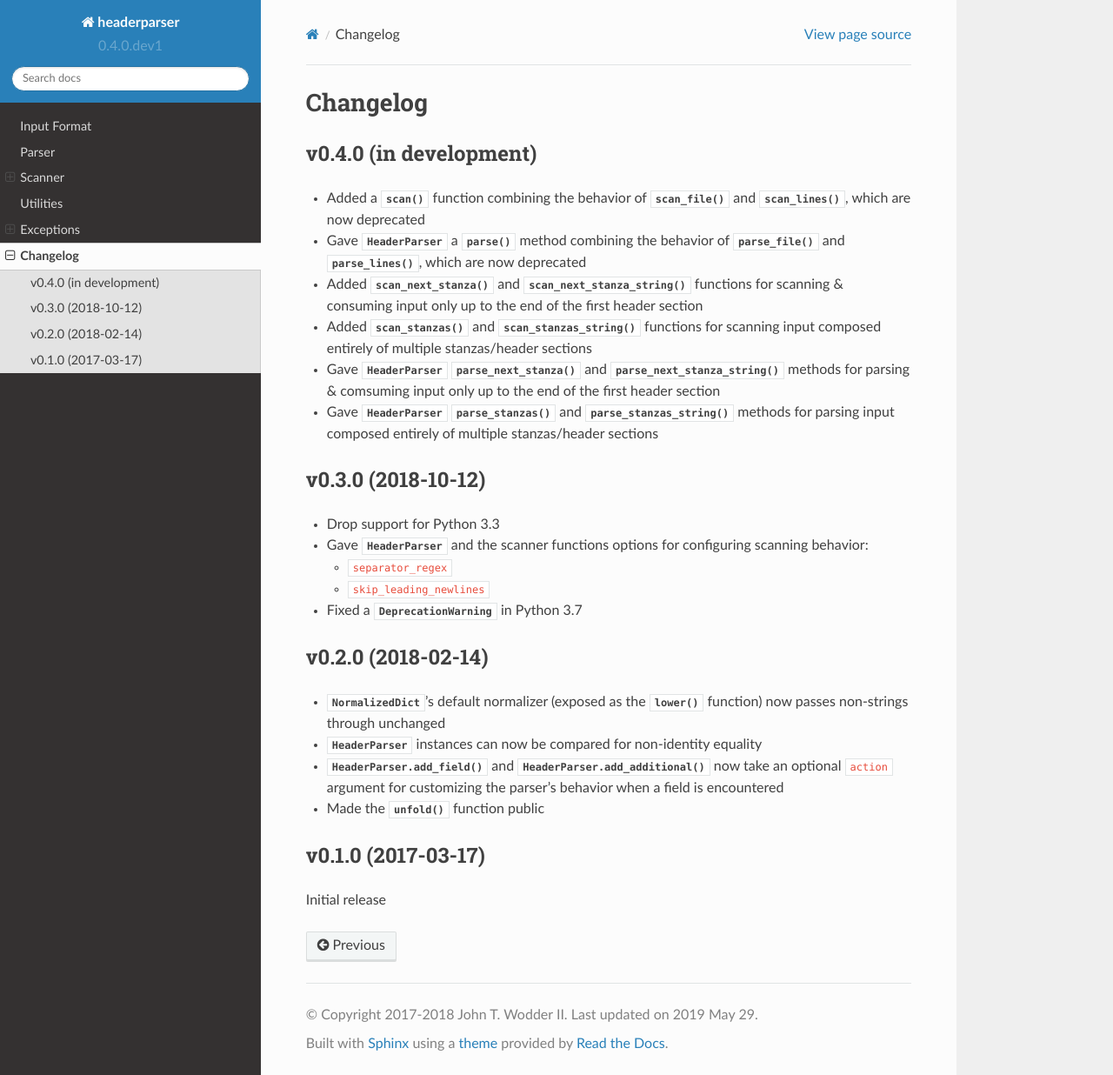
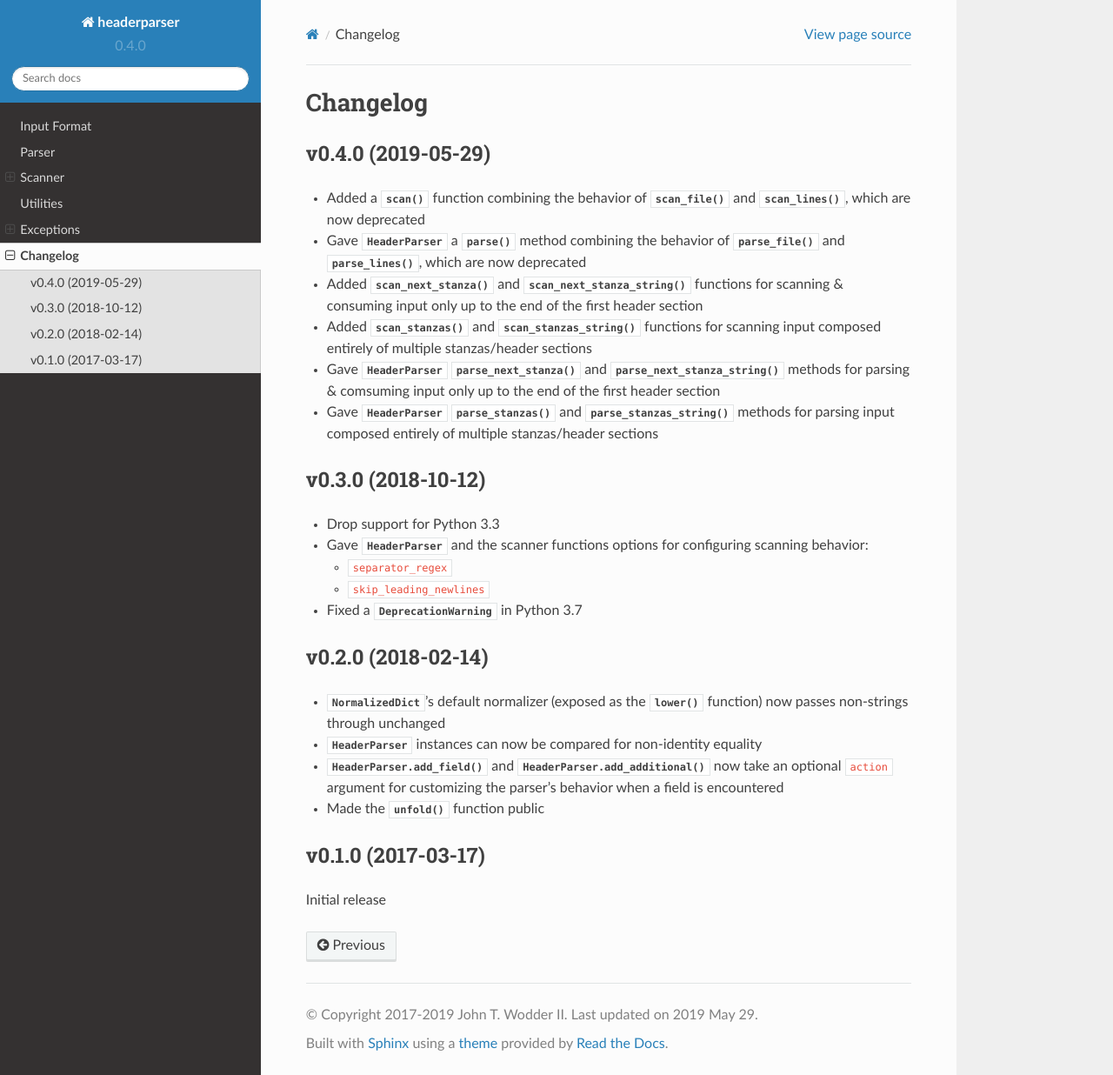
Before and after one commit to wheelodex/headerparser, a Sphinx documentation site: the page built from docs/changelog.rst, in a window 1280 px wide and 1236 px high. Shown: the whole window at 87% size. Built offline with Sphinx 7.4.7 and the Read the Docs theme 2.0.0, drawn with Linux system fonts in a browser that asks for light colours.

```diff
--- a/CHANGELOG.md
+++ b/CHANGELOG.md
@@ -1,5 +1,5 @@
-v0.4.0 (in development)
------------------------
+v0.4.0 (2019-05-29)
+-------------------
 - Added a `scan()` function combining the behavior of `scan_file()` and
   `scan_lines()`, which are now deprecated
 - Gave `HeaderParser` a `parse()` method combining the behavior of
--- a/docs/changelog.rst
+++ b/docs/changelog.rst
@@ -3,8 +3,8 @@
 Changelog
 =========
 
-v0.4.0 (in development)
------------------------
+v0.4.0 (2019-05-29)
+-------------------
 - Added a `scan()` function combining the behavior of `scan_file()` and
   `scan_lines()`, which are now deprecated
 - Gave `HeaderParser` a `~HeaderParser.parse()` method combining the behavior
--- a/docs/conf.py
+++ b/docs/conf.py
@@ -2,7 +2,7 @@
 
 project   = 'headerparser'
 author    = 'John T. Wodder II'
-copyright = '2017-2018 John T. Wodder II'
+copyright = '2017-2019 John T. Wodder II'
 
 extensions = [
     'sphinx.ext.autodoc',
--- a/headerparser/__init__.py
+++ b/headerparser/__init__.py
@@ -34,7 +34,7 @@
                         scan_next_stanza_string
 from .types    import BOOL, lower, unfold
 
-__version__      = '0.4.0.dev1'
+__version__      = '0.4.0'
 __author__       = 'John Thorvald Wodder II'
 __author_email__ = 'headerparser@varonathe.org'
 __license__      = 'MIT'
```
Also changed, not shown: 1 other file.
